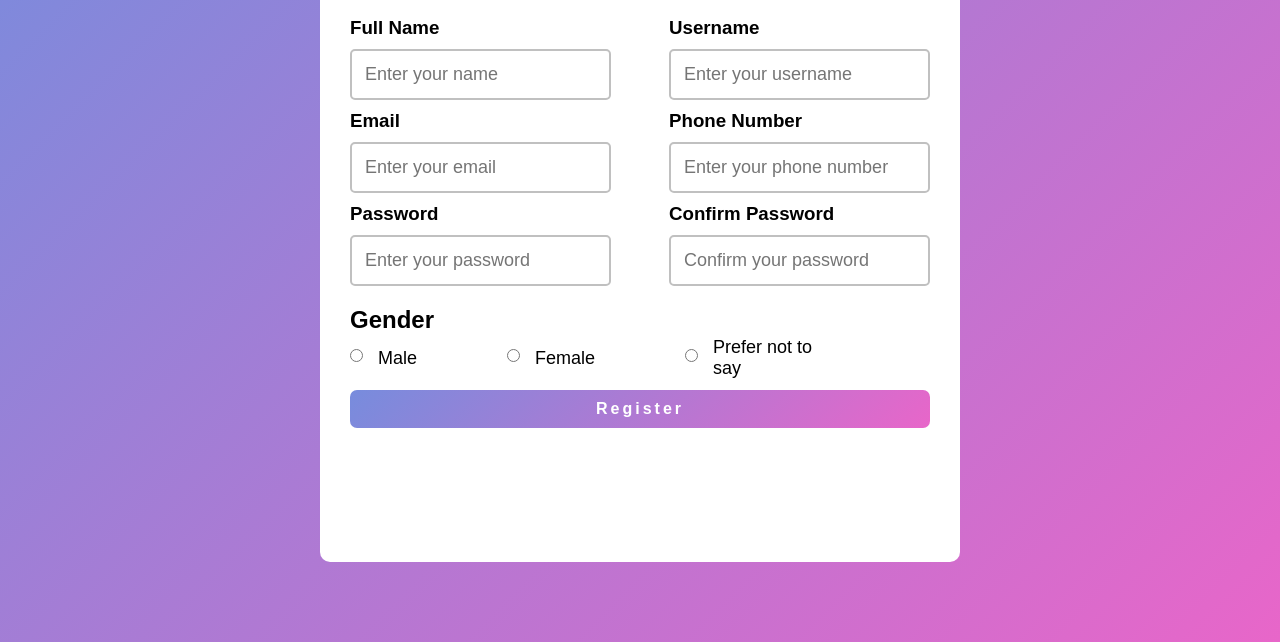
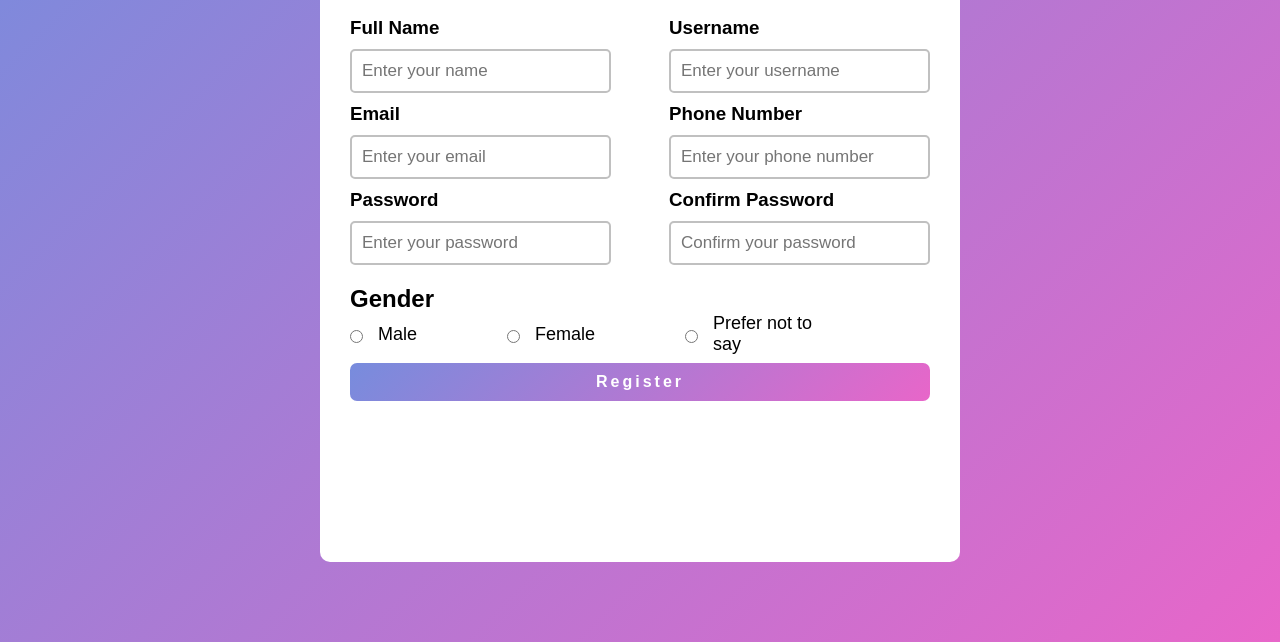
Before and after one commit to DorumliD/alhoritm, a plain HTML site: page index.html in a window 1280 px wide. Shown: the part 158-800 px from the top of the page. Drawn offline with Linux system fonts and the light colour scheme.

Commit message:
fourth changes

```diff
--- a/style.css
+++ b/style.css
@@ -60,15 +60,15 @@ h1{
 
 .fields  input{
     width: 100%;
-    padding: 13px;
-    font-size: 18px;
+    padding: 10px;
+    font-size: 17px;
     margin: 10px 0 10px 0;
     border-radius: 5px;
     border: 2px solid silver;
 }
 
 .gender_field input{
-    margin: 15px 15px  20px 0;
+    margin: 15px 15px  10px 0;
     font-size: larger;
 }
 
```
